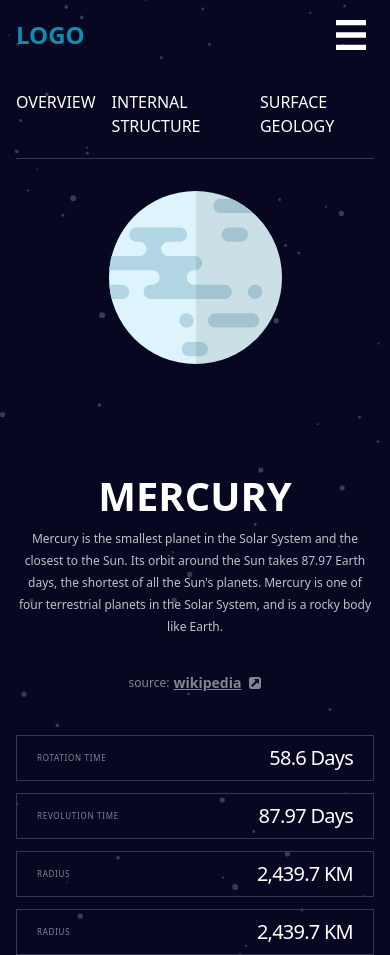
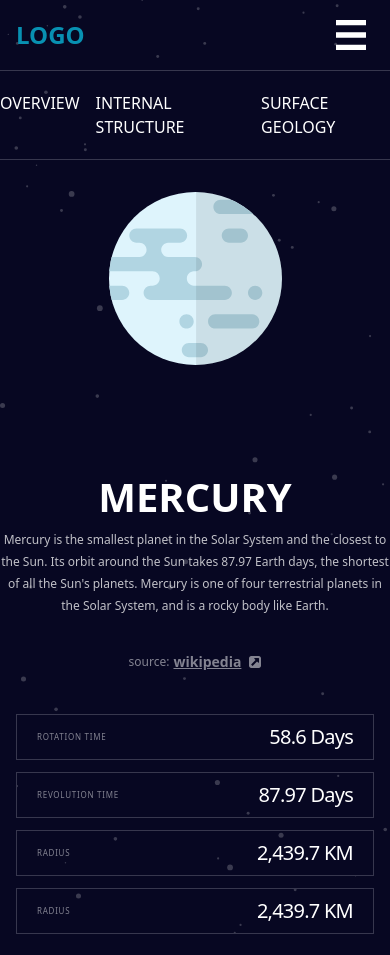
Before and after one commit to sphnikola/planet-fact-site, a React (Vite) app: page / in a window 390 px wide. After the commit the page ends 934 px from the top, so only its background shows below. Built offline with nearby package versions, Linux system fonts and the light colour scheme.

Commit message:
Add hr line and fix padding

```diff
--- a/src/components/Main.jsx
+++ b/src/components/Main.jsx
@@ -5,7 +5,7 @@ import sourceArrow from "../assets/icon-source.svg";
 export function Main(props) {
   return (
     <>
-      <main className="mt-5 md:mt-20 grid px-4 gap-y-8 md:grid-cols-2 md:gap-x-8 lg:grid-cols-3 lg:grid-rows-auto md:px-7 lg:max-w-6xl lg:mx-auto">
+      <main className="mt-5 md:mt-20 grid  gap-y-8 md:grid-cols-2 md:gap-x-8 lg:grid-cols-3 lg:grid-rows-auto md:px-7 lg:max-w-6xl lg:mx-auto">
         <section className="text-white  md:col-start-2  lg:col-start-3 lg:row-start-2">
           <nav className="md:hidden">
             <ul className="flex justify-center gap-x-4">
@@ -39,6 +39,7 @@ export function Main(props) {
             />
           </div>
         </section>
+
         <section className="mb-20 lg:mb-0 place-self-center md:row-start-1 md:col-start-1 md:col-end-3 lg:col-start-1 lg:col-end-3 ">
           <div className="relative lg:mt-10">
             <img className="w-[173px] md:w-full" src={props.image} />{" "}
--- a/src/components/NavBar.jsx
+++ b/src/components/NavBar.jsx
@@ -66,6 +66,7 @@ function NavBar() {
             </div>
           </div>
         </div>
+        <hr className="  border-[rgb(55,55,78)] " />
       </nav>
     </div>
   );
```
